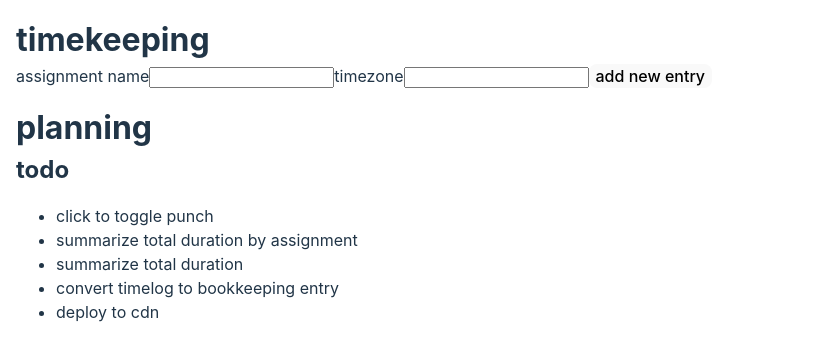
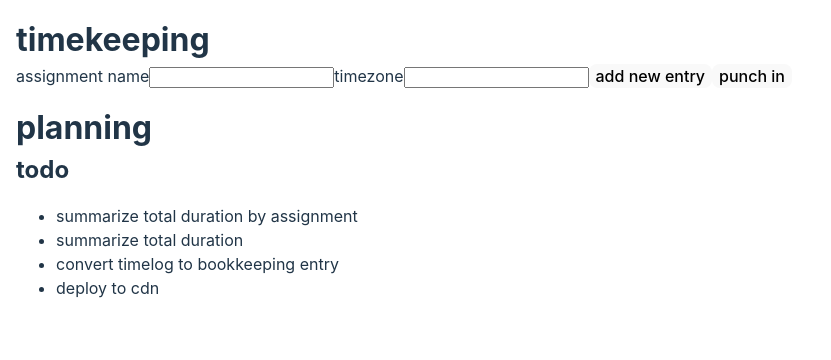
Before and after one commit to cruftbusters/bookeater, a React (Vite) app in the folder frontends/landing/: page / in a window 1280 px wide. Shown: the top 360 px of the page, without its empty margins (0-831 px from the left). Built offline with nearby package versions, Linux system fonts and the light colour scheme.

Commit message:
add punch in punch out

```diff
--- a/frontends/landing/src/Planning.tsx
+++ b/frontends/landing/src/Planning.tsx
@@ -4,7 +4,6 @@ export function Planning() {
       <h1>planning</h1>
       <h2>todo</h2>
       <ul>
-        <li>click to toggle punch</li>
         <li>summarize total duration by assignment</li>
         <li>summarize total duration</li>
         <li>convert timelog to bookkeeping entry</li>
--- a/frontends/landing/src/Timekeeping.tsx
+++ b/frontends/landing/src/Timekeeping.tsx
@@ -6,6 +6,56 @@ export type Entry = { start: string; end: string }
 
 export function Timekeeping() {
   const [entries, setEntries] = useState<Map<string, Entry>>(new Map())
+
+  function addDefault() {
+    setEntries((entries) =>
+      new Map(entries).set(uuidv4(), {
+        start: '',
+        end: '',
+      }),
+    )
+  }
+
+  function getLastKey() {
+    let lastKey
+    const keys = entries.keys()
+
+    for (const key of keys) {
+      lastKey = key
+    }
+
+    return lastKey
+  }
+
+  function punchIn() {
+    setEntries((entries) =>
+      new Map(entries).set(uuidv4(), {
+        start: getDateTime(),
+        end: '',
+      }),
+    )
+  }
+
+  function punchOut() {
+    setEntries((entries) => {
+      const lastKey = getLastKey()
+      if (lastKey) {
+        const last = entries.get(lastKey)
+        if (last) {
+          return new Map(entries).set(lastKey, {
+            ...last,
+            end: getDateTime(),
+          })
+        }
+      }
+      throw Error('no entries to punch out')
+    })
+  }
+
+  function isPunchedIn() {
+    return entries.get(getLastKey() || '')?.end === ''
+  }
+
   return (
     <div className={'large_margin_around'}>
       <h1>timekeeping</h1>
@@ -17,18 +67,12 @@ export function Timekeeping() {
         timezone
         <input />
       </label>
-      <button
-        onClick={() =>
-          setEntries((entries) =>
-            new Map(entries).set(uuidv4(), {
-              start: '',
-              end: '',
-            }),
-          )
-        }
-      >
-        add new entry
-      </button>
+      <button onClick={() => addDefault()}>add new entry</button>
+      {isPunchedIn() ? (
+        <button onClick={() => punchOut()}>punch out</button>
+      ) : (
+        <button onClick={() => punchIn()}>punch in</button>
+      )}
       {Array.from(entries.entries()).map(([key, entry]) => (
         <div key={key}>
           <TextField
@@ -38,6 +82,7 @@ export function Timekeeping() {
                 new Map(entries).set(key, { ...entry, start }),
               )
             }
+            value={entry.start}
           />
           <TextField
             label={'punch end'}
@@ -46,6 +91,7 @@ export function Timekeeping() {
                 new Map(entries).set(key, { ...entry, end }),
               )
             }
+            value={entry.end}
           />
           <label>
             duration
@@ -60,14 +106,22 @@ export function Timekeeping() {
 function TextField({
   label,
   onChange,
+  value = '',
 }: {
   label: string
   onChange: (value: string) => void
+  value?: string
 }) {
   return (
     <label>
       {label}
-      <input onChange={(e) => onChange(e.target.value)} />
+      <input onChange={(e) => onChange(e.target.value)} value={value} />
     </label>
   )
 }
+
+function getDateTime() {
+  const iso = new Date().toISOString()
+  const [date, time] = iso.substring(0, 19).split('T')
+  return `${date} ${time}`
+}
--- a/frontends/landing/src/duration.tsx
+++ b/frontends/landing/src/duration.tsx
@@ -25,7 +25,7 @@ export function duration(entry: Entry): string {
     result += `${delta_minutes}m`
   }
   const delta_seconds = delta % 60
-  if (delta_seconds !== 0) {
+  if (delta_seconds !== 0 || result === '') {
     result += `${delta_seconds}s`
   }
   return result
```
Also changed, not shown: 2 other files (tests, documents, lock files or other folders).
